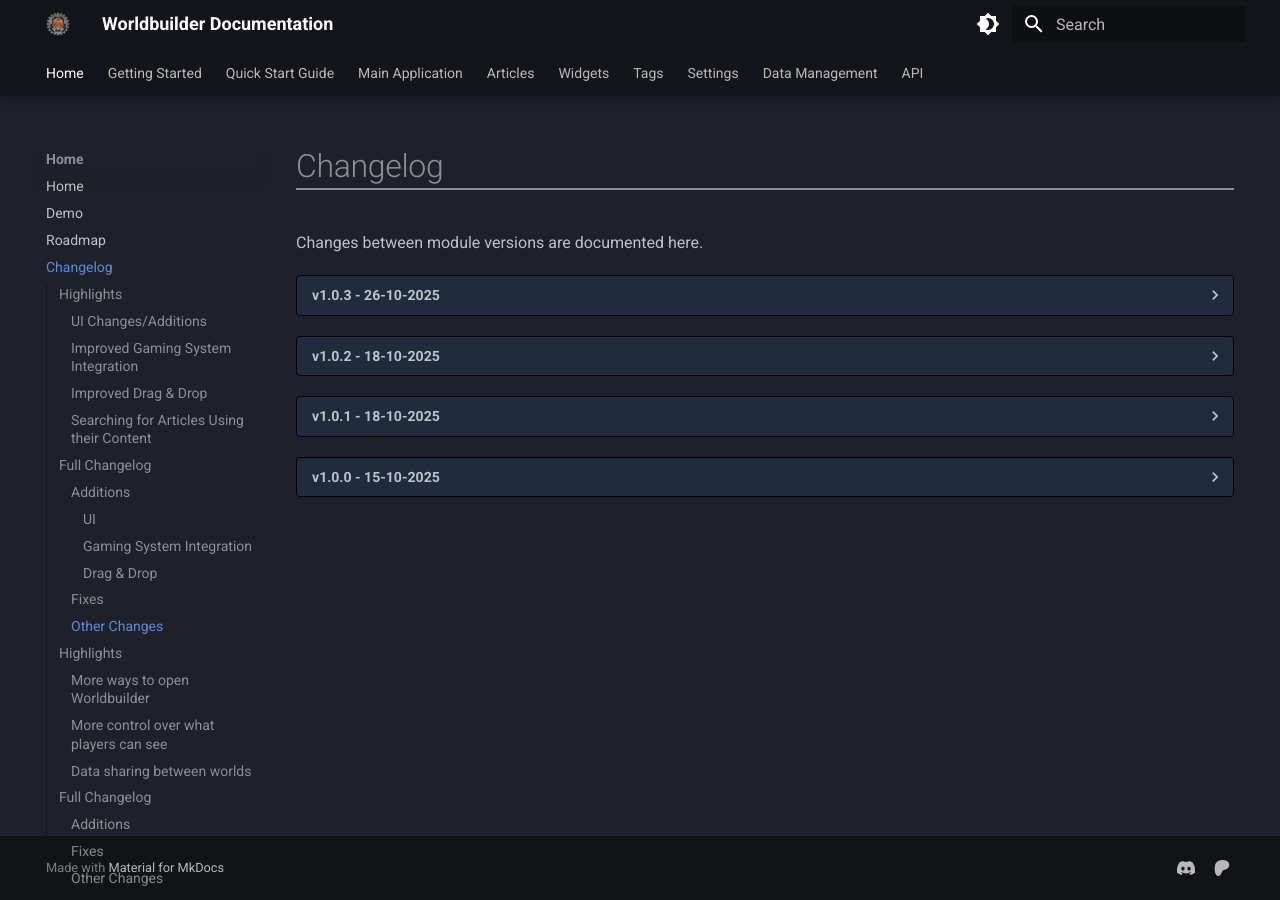
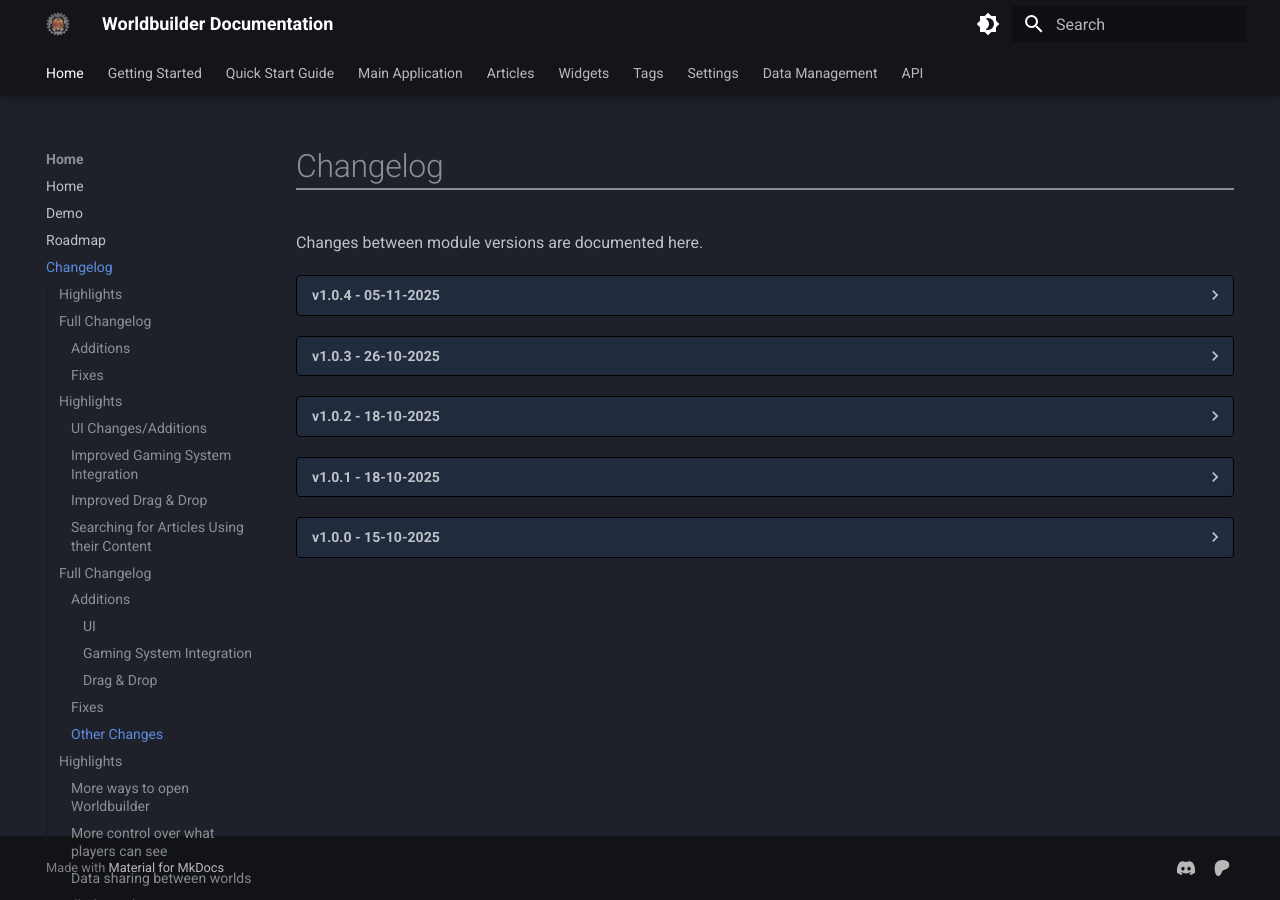
Before and after one commit to MaterialFoundry/Worldbuilder, an MkDocs documentation site: the page built from docs/changelog.md, in a window 1280 px wide. Built offline with MkDocs 1.6.1 and Material for MkDocs 9.7.7, drawn with Linux system fonts in a browser that asks for light colours; some of the changed lines change nothing that is shown.

Commit message:
updated changelog for v1.0.4

```diff
--- a/docs/changelog.md
+++ b/docs/changelog.md
@@ -1,4 +1,22 @@
 Changes between module versions are documented here.<br>
+
+??? changelog "v1.0.4 - 05-11-2025"
+    ## Highlights
+    This version of Worldbuilder adds compatibility with [Material Deck](https://foundryvtt.com/packages/materialdeck-premium) (Material Deck v2.1.1+ required).<br>
+    Besides that, there are a number of bug fixes.
+
+    ## Full Changelog
+    ### Additions
+    * Added compatibility with Material Deck
+
+    ### Fixes
+    * Checking for the existence of a backup folder and creating one when it's missing now happens earlier during initiation. So, after deleting a world's Worldbuilder data, errors regarding the backup folder not existing should no longer occur.
+    * Added some checks to see if the module has finished initializing before certain actions can occur (e.g. in hooks), to prevent unnecessary errors.
+    * Fixed issue where the Worldbuilder application would not load for non-GMs if no tags existed.
+    * Fixed multiple issues due to sidebar options not existing after clearing data (not able to import Foundry documents, not able to create new sidebar options).
+    * Link button insert will now navigate to the web, even if "https://" is note specified.
+    * Video button insert now has a "video" icon instead of "image" icon.
+    * Fixed issue where dragging a widget or tag onto an article would not create a button insert.
 
 ??? changelog "v1.0.3 - 26-10-2025"
     ## Highlights
```
